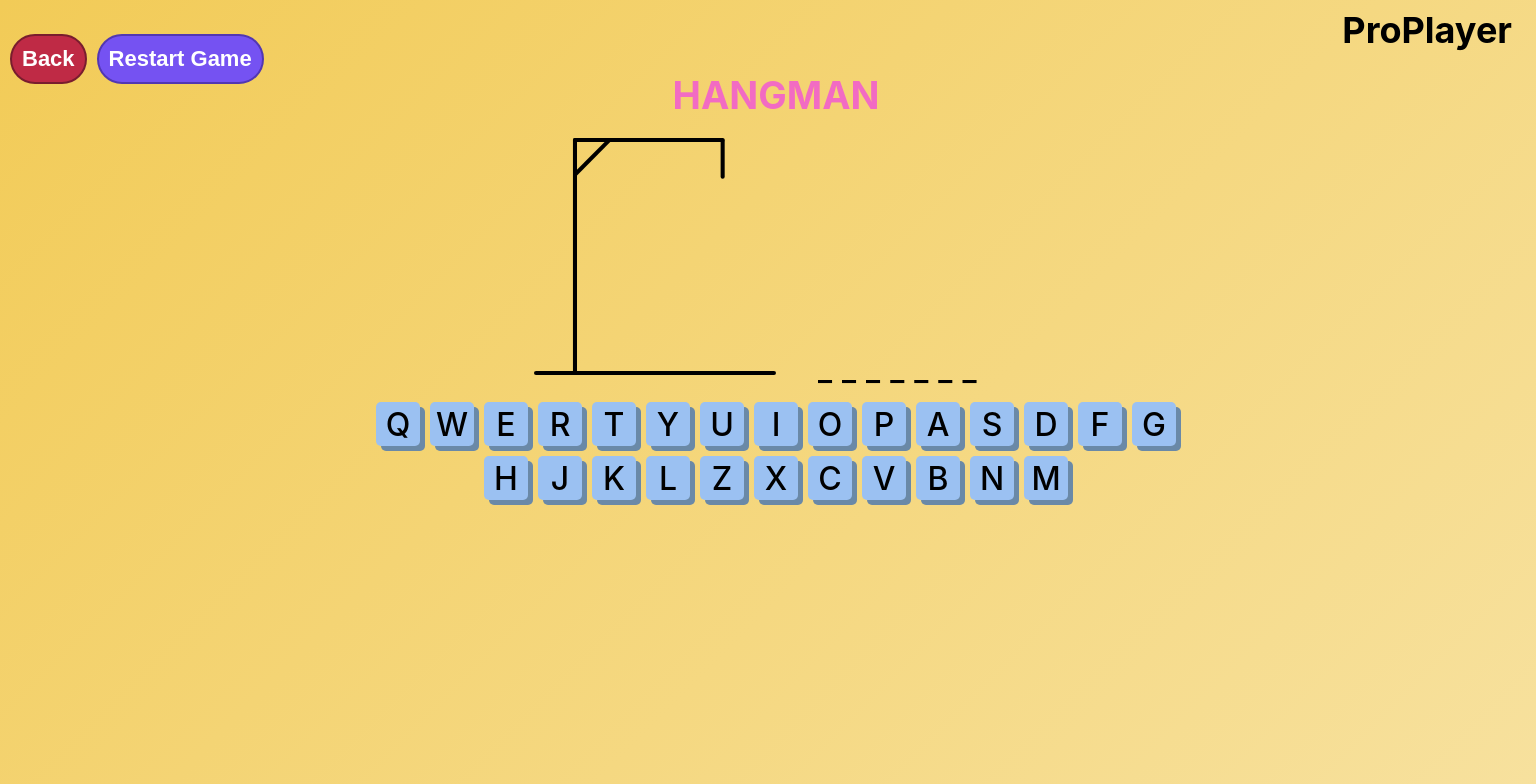
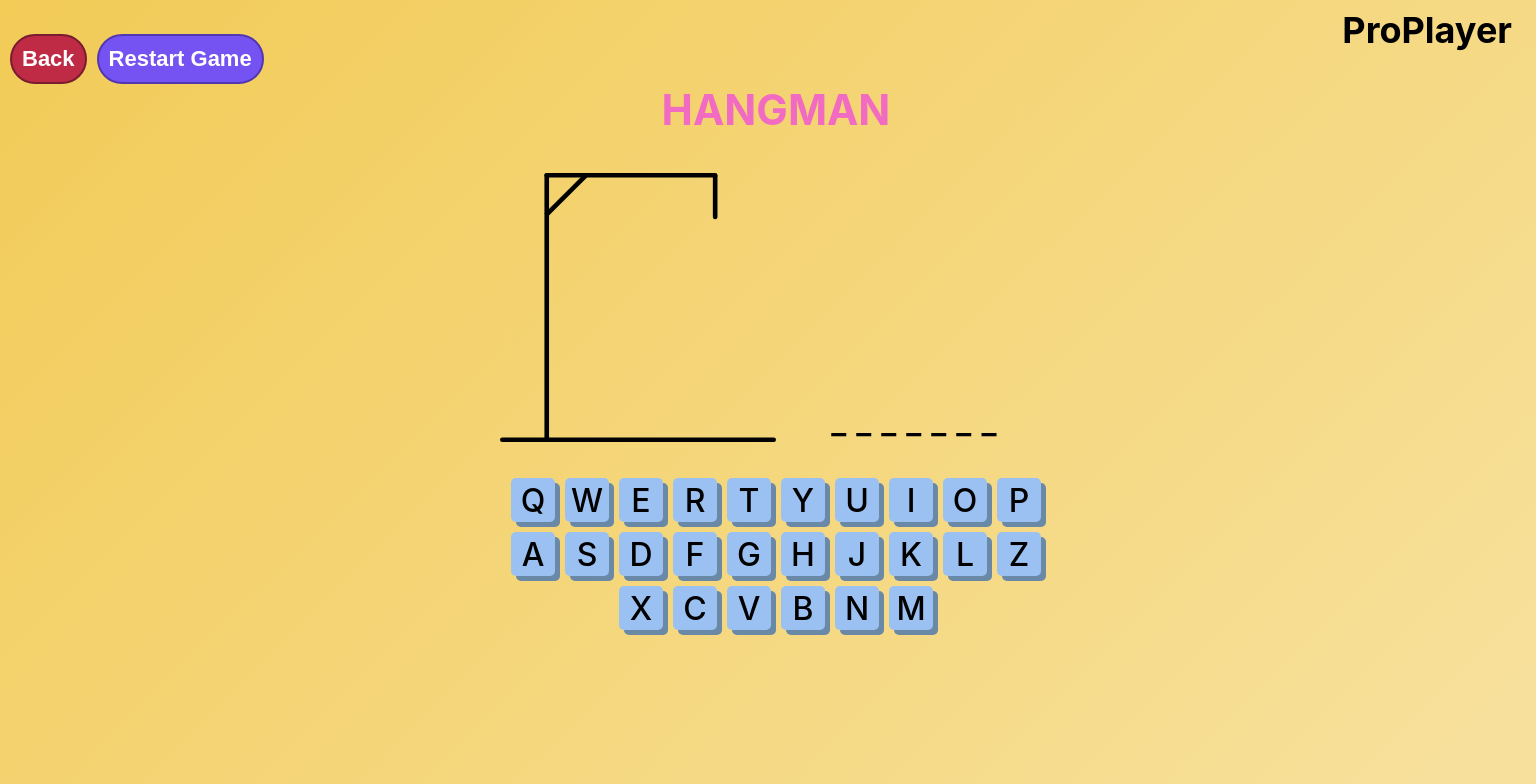
Before and after one commit to AnnaKiira/ProPlayer, a React (Create React App) app: page / in a window 1536 px wide. Both pictures are taken after a click on the button "Play Hangman". Shown: the top 784 px of the page. Built offline with nearby package versions, Linux system fonts and the light colour scheme.

Commit message:
styled for min width of 1536

```diff
--- a/src/games/hangman/Hangman.css
+++ b/src/games/hangman/Hangman.css
@@ -479,3 +479,66 @@
         margin: 0;
     }
 }
+
+@media (min-width: 1536px) {
+    .hangmanGame h1 {
+        font-size: 42px;
+        margin: 0;
+    }
+
+    .hangmanDrawing {
+        margin-top: 38px;
+    }
+
+    .hangmanDrawing img {
+        margin-right: 78px;
+    }
+
+    .wordDisplay {
+        margin: 262px 0 0 0;
+    }
+
+    .letter {
+        padding: 5px;
+        font-size: 32px;
+    }
+
+    .hangmanKeyboard {
+        margin: 32px 500px 0 500px;
+    }
+
+    .key {
+        font-size: 32px;
+        width: 20px;
+        height: 20px;
+        box-shadow: 5px 5px #6a89a7;
+    }
+
+    .gameOverHangman {
+        margin-top: 18px;
+    }
+
+    .winnerHangman {
+        margin-top: 18px;
+    }
+
+    .gameOverHangman h2 {
+        font-size: 24px;
+        margin: 10px 0 0 0;
+    }
+
+    .winnerHangman h2 {
+        font-size: 24px;
+        margin: 10px 0 0 0;
+    }
+
+    .gameOverHangman h3{
+        font-size: 24px;
+        margin: 0;
+    }
+
+    .winnerHangman h3 {
+        font-size: 24px;
+        margin: 0;
+    }
+}
```
